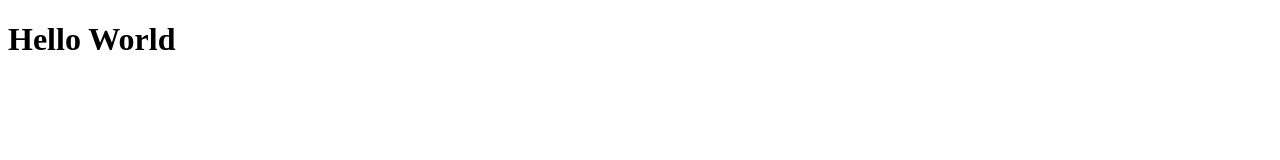
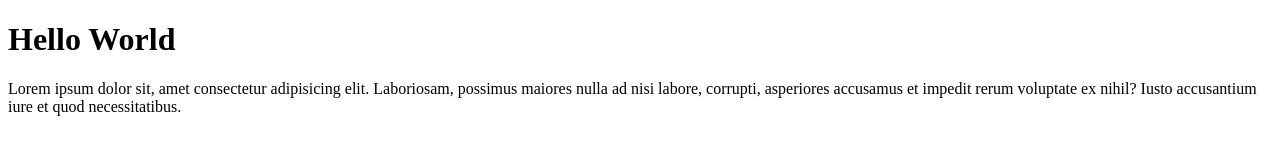
Before and after one commit to Ek-star/etas-git-test, a plain HTML site: page index.html in a window 1280 px wide. Drawn offline with Linux system fonts and the light colour scheme.

Commit message:
Menambahkan Loremp Ipsum

```diff
--- a/index.html
+++ b/index.html
@@ -8,5 +8,11 @@
   </head>
   <body>
     <h1>Hello World</h1>
+    <p>
+      Lorem ipsum dolor sit, amet consectetur adipisicing elit. Laboriosam,
+      possimus maiores nulla ad nisi labore, corrupti, asperiores accusamus et
+      impedit rerum voluptate ex nihil? Iusto accusantium iure et quod
+      necessitatibus.
+    </p>
   </body>
 </html>
```
